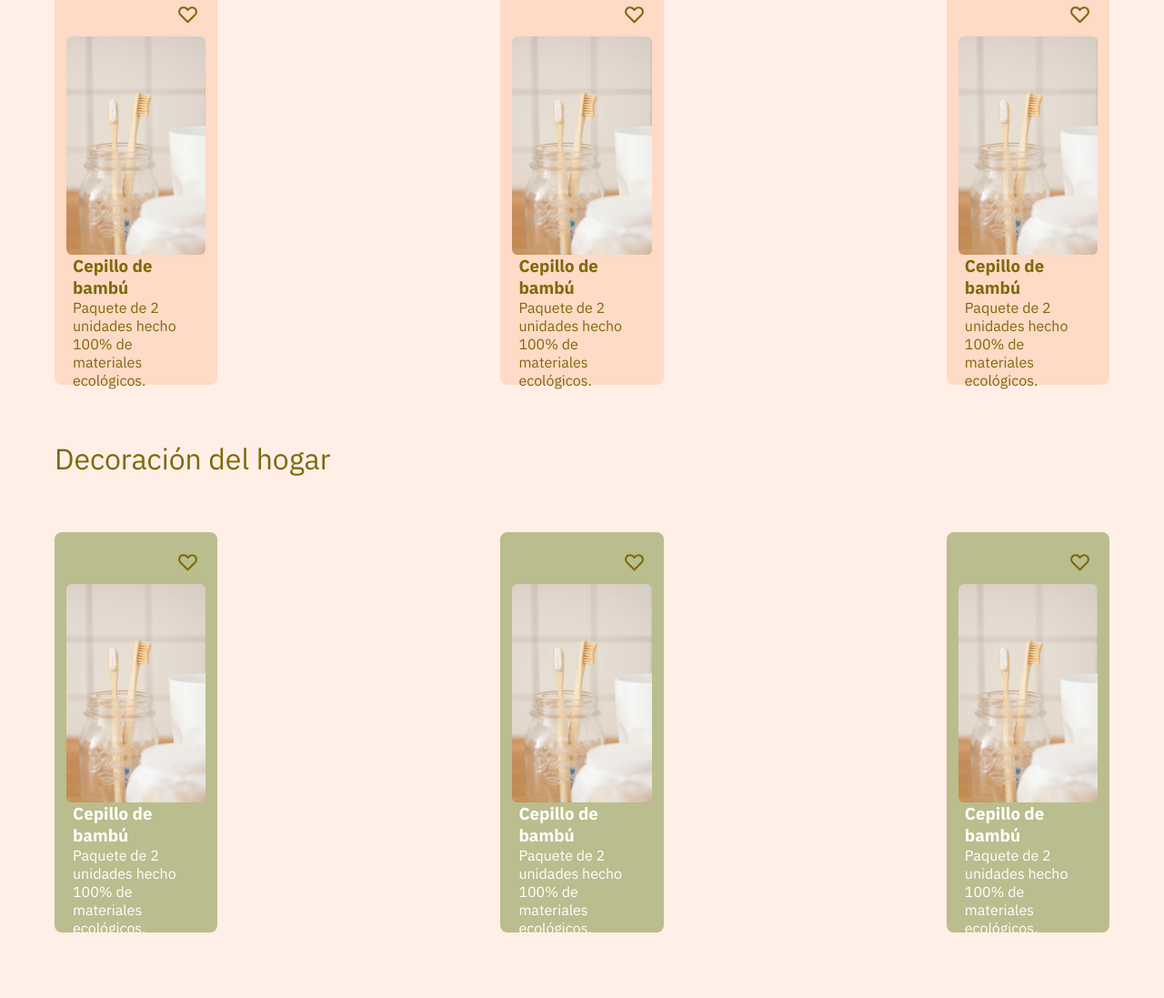
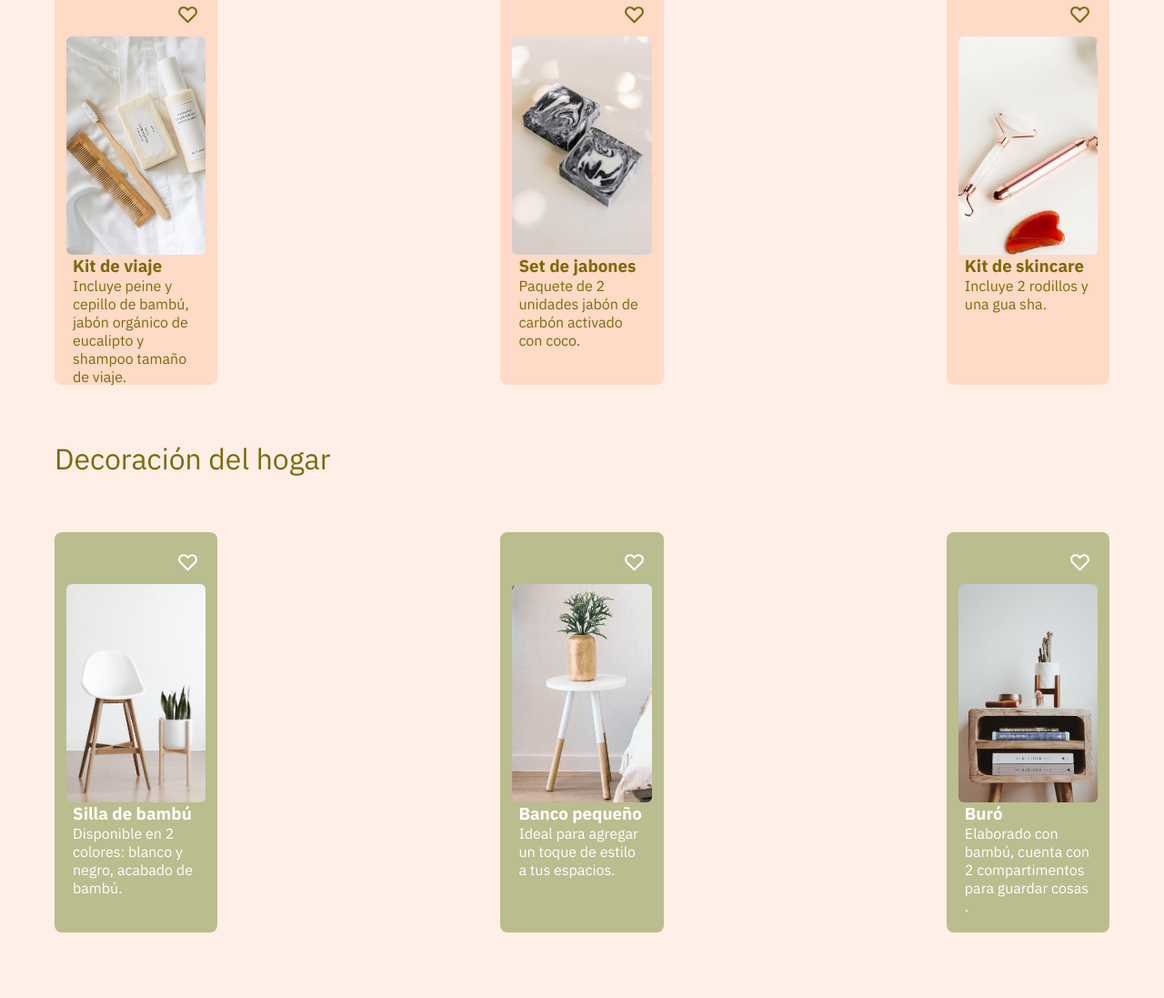
Before and after one commit to Linen220/Eco-store, a plain HTML site: page index.html in a window 1280 px wide. Shown: the part 1352-2449 px from the top of the page at 91% size. Drawn offline with Linux system fonts and the light colour scheme.

Commit message:
add style

```diff
--- a/index.html
+++ b/index.html
@@ -75,10 +75,10 @@
                             </svg>
                         </div>
                         <picture class="product-image">
-                            <img src="./assets/img/products/toothbrush.jpg" alt="">
+                            <img src="./assets/img/products/hand-cream.jpeg" alt="">
                         </picture>
-                        <h3>Cepillo de bambú</h3>
-                        <p>Paquete de 2 unidades hecho 100% de materiales ecológicos.</p>
+                        <h3>Crema para manos</h3>
+                        <p>Crema hidratante con eucalipto ayuda al cuidado de la piel.</p>
                     </div>
                     <div class="product-card">
                         <div class="icon">
@@ -87,10 +87,10 @@
                             </svg>
                         </div>
                         <picture class="product-image">
-                            <img src="./assets/img/products/toothbrush.jpg" alt="">
+                            <img src="./assets/img/products/serum.jpg" alt="">
                         </picture>
-                        <h3>Cepillo de bambú</h3>
-                        <p>Paquete de 2 unidades hecho 100% de materiales ecológicos.</p>
+                        <h3>Serum hidratante</h3>
+                        <p>Sérum hecho a base de extractos naturales y ácido hialurónico.</p>
                     </div>
                     <div class="product-card">
                         <div class="icon">
@@ -99,10 +99,10 @@
                             </svg>
                         </div>
                         <picture class="product-image">
-                            <img src="./assets/img/products/toothbrush.jpg" alt="">
+                            <img src="./assets/img/products/organic-kit.jpg" alt="">
                         </picture>
-                        <h3>Cepillo de bambú</h3>
-                        <p>Paquete de 2 unidades hecho 100% de materiales ecológicos.</p>
+                        <h3>Kit de viaje</h3>
+                        <p>Incluye peine y cepillo de bambú, jabón orgánico de eucalipto y shampoo tamaño de viaje.</p>
                     </div>
                     <div class="product-card">
                         <div class="icon">
@@ -111,10 +111,10 @@
                             </svg>
                         </div>
                         <picture class="product-image">
-                            <img src="./assets/img/products/toothbrush.jpg" alt="">
+                            <img src="./assets/img/products/organic-soap.jpg" alt="">
                         </picture>
-                        <h3>Cepillo de bambú</h3>
-                        <p>Paquete de 2 unidades hecho 100% de materiales ecológicos.</p>
+                        <h3>Set de jabones</h3>
+                        <p>Paquete de 2 unidades jabón de carbón activado con coco.</p>
                     </div>
                     <div class="product-card">
                         <div class="icon">
@@ -123,10 +123,10 @@
                             </svg>
                         </div>
                         <picture class="product-image">
-                            <img src="./assets/img/products/toothbrush.jpg" alt="">
+                            <img src="./assets/img/products/guasha-kit.jpg" alt="">
                         </picture>
-                        <h3>Cepillo de bambú</h3>
-                        <p>Paquete de 2 unidades hecho 100% de materiales ecológicos.</p>
+                        <h3>Kit de skincare</h3>
+                        <p>Incluye 2 rodillos y una gua sha.</p>
                     </div>
                 </div>
             </div>
@@ -136,73 +136,109 @@
                     <div class="product-card">
                         <div class="icon">
                             <svg alt="heart icon" class="nav-img" width="30" height="30" viewBox="0 0 24 24" fill="none" xmlns="http://www.w3.org/2000/svg">
-                                <path d="M3.34255 7.7779C3.5687 7.23194 3.90017 6.73586 4.31804 6.31799C4.7359 5.90012 5.23198 5.56865 5.77795 5.3425C6.32392 5.11635 6.90909 4.99995 7.50004 4.99995C8.09099 4.99995 8.67616 5.11635 9.22213 5.3425C9.7681 5.56865 10.2642 5.90012 10.682 6.31799L12 7.63599L13.318 6.31799C14.162 5.47407 15.3066 4.99997 16.5 4.99997C17.6935 4.99997 18.8381 5.47407 19.682 6.31799C20.526 7.16191 21.0001 8.30651 21.0001 9.49999C21.0001 10.6935 20.526 11.8381 19.682 12.682L12 20.364L4.31804 12.682C3.90017 12.2641 3.5687 11.7681 3.34255 11.2221C3.1164 10.6761 3 10.0909 3 9.49999C3 8.90904 3.1164 8.32387 3.34255 7.7779Z" stroke="#7C6A0A" stroke-width="2" stroke-linecap="round" stroke-linejoin="round"/>
+                                <path d="M3.34255 7.7779C3.5687 7.23194 3.90017 6.73586 4.31804 6.31799C4.7359 5.90012 5.23198 5.56865 5.77795 5.3425C6.32392 5.11635 6.90909 4.99995 7.50004 4.99995C8.09099 4.99995 8.67616 5.11635 9.22213 5.3425C9.7681 5.56865 10.2642 5.90012 10.682 6.31799L12 7.63599L13.318 6.31799C14.162 5.47407 15.3066 4.99997 16.5 4.99997C17.6935 4.99997 18.8381 5.47407 19.682 6.31799C20.526 7.16191 21.0001 8.30651 21.0001 9.49999C21.0001 10.6935 20.526 11.8381 19.682 12.682L12 20.364L4.31804 12.682C3.90017 12.2641 3.5687 11.7681 3.34255 11.2221C3.1164 10.6761 3 10.0909 3 9.49999C3 8.90904 3.1164 8.32387 3.34255 7.7779Z" stroke="#FFFFF" stroke-width="2" stroke-linecap="round" stroke-linejoin="round"/>
                             </svg>
                         </div>
                         <picture class="product-image">
-                            <img src="./assets/img/products/toothbrush.jpg" alt="">
+                            <img src="./assets/img/furniture/wood-chair.jpg" alt="">
                         </picture>
-                        <h3>Cepillo de bambú</h3>
+                        <h3>Silla de bambú</h3>
+                        <p>Disponible en 2 colores: blanco y negro, acabado de bambú.</p>
+                    </div>
+                    <div class="product-card">
+                        <div class="icon">
+                            <svg alt="heart icon" class="nav-img" width="30" height="30" viewBox="0 0 24 24" fill="none" xmlns="http://www.w3.org/2000/svg">
+                                <path d="M3.34255 7.7779C3.5687 7.23194 3.90017 6.73586 4.31804 6.31799C4.7359 5.90012 5.23198 5.56865 5.77795 5.3425C6.32392 5.11635 6.90909 4.99995 7.50004 4.99995C8.09099 4.99995 8.67616 5.11635 9.22213 5.3425C9.7681 5.56865 10.2642 5.90012 10.682 6.31799L12 7.63599L13.318 6.31799C14.162 5.47407 15.3066 4.99997 16.5 4.99997C17.6935 4.99997 18.8381 5.47407 19.682 6.31799C20.526 7.16191 21.0001 8.30651 21.0001 9.49999C21.0001 10.6935 20.526 11.8381 19.682 12.682L12 20.364L4.31804 12.682C3.90017 12.2641 3.5687 11.7681 3.34255 11.2221C3.1164 10.6761 3 10.0909 3 9.49999C3 8.90904 3.1164 8.32387 3.34255 7.7779Z" stroke="#FFFFF" stroke-width="2" stroke-linecap="round" stroke-linejoin="round"/>
+                            </svg>
+                        </div>
+                        <picture class="product-image">
+                            <img src="./assets/img/furniture/small-table.jpeg" alt="">
+                        </picture>
+                        <h3>Banco pequeño</h3>
+                        <p>Ideal para agregar un toque de estilo a tus espacios.</p>
+                    </div>
+                    <div class="product-card">
+                        <div class="icon">
+                            <svg alt="heart icon" class="nav-img" width="30" height="30" viewBox="0 0 24 24" fill="none" xmlns="http://www.w3.org/2000/svg">
+                                <path d="M3.34255 7.7779C3.5687 7.23194 3.90017 6.73586 4.31804 6.31799C4.7359 5.90012 5.23198 5.56865 5.77795 5.3425C6.32392 5.11635 6.90909 4.99995 7.50004 4.99995C8.09099 4.99995 8.67616 5.11635 9.22213 5.3425C9.7681 5.56865 10.2642 5.90012 10.682 6.31799L12 7.63599L13.318 6.31799C14.162 5.47407 15.3066 4.99997 16.5 4.99997C17.6935 4.99997 18.8381 5.47407 19.682 6.31799C20.526 7.16191 21.0001 8.30651 21.0001 9.49999C21.0001 10.6935 20.526 11.8381 19.682 12.682L12 20.364L4.31804 12.682C3.90017 12.2641 3.5687 11.7681 3.34255 11.2221C3.1164 10.6761 3 10.0909 3 9.49999C3 8.90904 3.1164 8.32387 3.34255 7.7779Z" stroke="#FFFFF" stroke-width="2" stroke-linecap="round" stroke-linejoin="round"/>
+                            </svg>
+                        </div>
+                        <picture class="product-image">
+                            <img src="./assets/img/furniture/stand-table.jpg" alt="">
+                        </picture>
+                        <h3>Buró</h3>
+                        <p>Elaborado con bambú, cuenta con 2 compartimentos para guardar cosas .</p>
+                    </div>
+                    <div class="product-card">
+                        <div class="icon">
+                            <svg alt="heart icon" class="nav-img" width="30" height="30" viewBox="0 0 24 24" fill="none" xmlns="http://www.w3.org/2000/svg">
+                                <path d="M3.34255 7.7779C3.5687 7.23194 3.90017 6.73586 4.31804 6.31799C4.7359 5.90012 5.23198 5.56865 5.77795 5.3425C6.32392 5.11635 6.90909 4.99995 7.50004 4.99995C8.09099 4.99995 8.67616 5.11635 9.22213 5.3425C9.7681 5.56865 10.2642 5.90012 10.682 6.31799L12 7.63599L13.318 6.31799C14.162 5.47407 15.3066 4.99997 16.5 4.99997C17.6935 4.99997 18.8381 5.47407 19.682 6.31799C20.526 7.16191 21.0001 8.30651 21.0001 9.49999C21.0001 10.6935 20.526 11.8381 19.682 12.682L12 20.364L4.31804 12.682C3.90017 12.2641 3.5687 11.7681 3.34255 11.2221C3.1164 10.6761 3 10.0909 3 9.49999C3 8.90904 3.1164 8.32387 3.34255 7.7779Z" stroke="#FFFFF" stroke-width="2" stroke-linecap="round" stroke-linejoin="round"/>
+                            </svg>
+                        </div>
+                        <picture class="product-image">
+                            <img src="./assets/img/furniture/mueble.jpg" alt="">
+                        </picture>
+                        <h3>Cajonera</h3>
                         <p>Paquete de 2 unidades hecho 100% de materiales ecológicos.</p>
                     </div>
                     <div class="product-card">
                         <div class="icon">
                             <svg alt="heart icon" class="nav-img" width="30" height="30" viewBox="0 0 24 24" fill="none" xmlns="http://www.w3.org/2000/svg">
-                                <path d="M3.34255 7.7779C3.5687 7.23194 3.90017 6.73586 4.31804 6.31799C4.7359 5.90012 5.23198 5.56865 5.77795 5.3425C6.32392 5.11635 6.90909 4.99995 7.50004 4.99995C8.09099 4.99995 8.67616 5.11635 9.22213 5.3425C9.7681 5.56865 10.2642 5.90012 10.682 6.31799L12 7.63599L13.318 6.31799C14.162 5.47407 15.3066 4.99997 16.5 4.99997C17.6935 4.99997 18.8381 5.47407 19.682 6.31799C20.526 7.16191 21.0001 8.30651 21.0001 9.49999C21.0001 10.6935 20.526 11.8381 19.682 12.682L12 20.364L4.31804 12.682C3.90017 12.2641 3.5687 11.7681 3.34255 11.2221C3.1164 10.6761 3 10.0909 3 9.49999C3 8.90904 3.1164 8.32387 3.34255 7.7779Z" stroke="#7C6A0A" stroke-width="2" stroke-linecap="round" stroke-linejoin="round"/>
+                                <path d="M3.34255 7.7779C3.5687 7.23194 3.90017 6.73586 4.31804 6.31799C4.7359 5.90012 5.23198 5.56865 5.77795 5.3425C6.32392 5.11635 6.90909 4.99995 7.50004 4.99995C8.09099 4.99995 8.67616 5.11635 9.22213 5.3425C9.7681 5.56865 10.2642 5.90012 10.682 6.31799L12 7.63599L13.318 6.31799C14.162 5.47407 15.3066 4.99997 16.5 4.99997C17.6935 4.99997 18.8381 5.47407 19.682 6.31799C20.526 7.16191 21.0001 8.30651 21.0001 9.49999C21.0001 10.6935 20.526 11.8381 19.682 12.682L12 20.364L4.31804 12.682C3.90017 12.2641 3.5687 11.7681 3.34255 11.2221C3.1164 10.6761 3 10.0909 3 9.49999C3 8.90904 3.1164 8.32387 3.34255 7.7779Z" stroke="#FFFFF" stroke-width="2" stroke-linecap="round" stroke-linejoin="round"/>
                             </svg>
                         </div>
                         <picture class="product-image">
-                            <img src="./assets/img/products/toothbrush.jpg" alt="">
+                            <img src="./assets/img/furniture/mirror.jpg" alt="">
                         </picture>
-                        <h3>Cepillo de bambú</h3>
+                        <h3>Espejo de pared</h3>
                         <p>Paquete de 2 unidades hecho 100% de materiales ecológicos.</p>
                     </div>
                     <div class="product-card">
                         <div class="icon">
                             <svg alt="heart icon" class="nav-img" width="30" height="30" viewBox="0 0 24 24" fill="none" xmlns="http://www.w3.org/2000/svg">
-                                <path d="M3.34255 7.7779C3.5687 7.23194 3.90017 6.73586 4.31804 6.31799C4.7359 5.90012 5.23198 5.56865 5.77795 5.3425C6.32392 5.11635 6.90909 4.99995 7.50004 4.99995C8.09099 4.99995 8.67616 5.11635 9.22213 5.3425C9.7681 5.56865 10.2642 5.90012 10.682 6.31799L12 7.63599L13.318 6.31799C14.162 5.47407 15.3066 4.99997 16.5 4.99997C17.6935 4.99997 18.8381 5.47407 19.682 6.31799C20.526 7.16191 21.0001 8.30651 21.0001 9.49999C21.0001 10.6935 20.526 11.8381 19.682 12.682L12 20.364L4.31804 12.682C3.90017 12.2641 3.5687 11.7681 3.34255 11.2221C3.1164 10.6761 3 10.0909 3 9.49999C3 8.90904 3.1164 8.32387 3.34255 7.7779Z" stroke="#7C6A0A" stroke-width="2" stroke-linecap="round" stroke-linejoin="round"/>
+                                <path d="M3.34255 7.7779C3.5687 7.23194 3.90017 6.73586 4.31804 6.31799C4.7359 5.90012 5.23198 5.56865 5.77795 5.3425C6.32392 5.11635 6.90909 4.99995 7.50004 4.99995C8.09099 4.99995 8.67616 5.11635 9.22213 5.3425C9.7681 5.56865 10.2642 5.90012 10.682 6.31799L12 7.63599L13.318 6.31799C14.162 5.47407 15.3066 4.99997 16.5 4.99997C17.6935 4.99997 18.8381 5.47407 19.682 6.31799C20.526 7.16191 21.0001 8.30651 21.0001 9.49999C21.0001 10.6935 20.526 11.8381 19.682 12.682L12 20.364L4.31804 12.682C3.90017 12.2641 3.5687 11.7681 3.34255 11.2221C3.1164 10.6761 3 10.0909 3 9.49999C3 8.90904 3.1164 8.32387 3.34255 7.7779Z" stroke="#FFFFF" stroke-width="2" stroke-linecap="round" stroke-linejoin="round"/>
                             </svg>
                         </div>
                         <picture class="product-image">
-                            <img src="./assets/img/products/toothbrush.jpg" alt="">
+                            <img src="./assets/img/furniture/desk-lamp.jpg" alt="">
                         </picture>
-                        <h3>Cepillo de bambú</h3>
+                        <h3>Lámpara bambú</h3>
                         <p>Paquete de 2 unidades hecho 100% de materiales ecológicos.</p>
                     </div>
                     <div class="product-card">
                         <div class="icon">
                             <svg alt="heart icon" class="nav-img" width="30" height="30" viewBox="0 0 24 24" fill="none" xmlns="http://www.w3.org/2000/svg">
-                                <path d="M3.34255 7.7779C3.5687 7.23194 3.90017 6.73586 4.31804 6.31799C4.7359 5.90012 5.23198 5.56865 5.77795 5.3425C6.32392 5.11635 6.90909 4.99995 7.50004 4.99995C8.09099 4.99995 8.67616 5.11635 9.22213 5.3425C9.7681 5.56865 10.2642 5.90012 10.682 6.31799L12 7.63599L13.318 6.31799C14.162 5.47407 15.3066 4.99997 16.5 4.99997C17.6935 4.99997 18.8381 5.47407 19.682 6.31799C20.526 7.16191 21.0001 8.30651 21.0001 9.49999C21.0001 10.6935 20.526 11.8381 19.682 12.682L12 20.364L4.31804 12.682C3.90017 12.2641 3.5687 11.7681 3.34255 11.2221C3.1164 10.6761 3 10.0909 3 9.49999C3 8.90904 3.1164 8.32387 3.34255 7.7779Z" stroke="#7C6A0A" stroke-width="2" stroke-linecap="round" stroke-linejoin="round"/>
+                                <path d="M3.34255 7.7779C3.5687 7.23194 3.90017 6.73586 4.31804 6.31799C4.7359 5.90012 5.23198 5.56865 5.77795 5.3425C6.32392 5.11635 6.90909 4.99995 7.50004 4.99995C8.09099 4.99995 8.67616 5.11635 9.22213 5.3425C9.7681 5.56865 10.2642 5.90012 10.682 6.31799L12 7.63599L13.318 6.31799C14.162 5.47407 15.3066 4.99997 16.5 4.99997C17.6935 4.99997 18.8381 5.47407 19.682 6.31799C20.526 7.16191 21.0001 8.30651 21.0001 9.49999C21.0001 10.6935 20.526 11.8381 19.682 12.682L12 20.364L4.31804 12.682C3.90017 12.2641 3.5687 11.7681 3.34255 11.2221C3.1164 10.6761 3 10.0909 3 9.49999C3 8.90904 3.1164 8.32387 3.34255 7.7779Z" stroke="#FFFFF" stroke-width="2" stroke-linecap="round" stroke-linejoin="round"/>
                             </svg>
                         </div>
                         <picture class="product-image">
-                            <img src="./assets/img/products/toothbrush.jpg" alt="">
+                            <img src="./assets/img/furniture/stand.jpg" alt="">
                         </picture>
-                        <h3>Cepillo de bambú</h3>
+                        <h3>Mesita decorativa </h3>
                         <p>Paquete de 2 unidades hecho 100% de materiales ecológicos.</p>
                     </div>
                     <div class="product-card">
                         <div class="icon">
                             <svg alt="heart icon" class="nav-img" width="30" height="30" viewBox="0 0 24 24" fill="none" xmlns="http://www.w3.org/2000/svg">
-                                <path d="M3.34255 7.7779C3.5687 7.23194 3.90017 6.73586 4.31804 6.31799C4.7359 5.90012 5.23198 5.56865 5.77795 5.3425C6.32392 5.11635 6.90909 4.99995 7.50004 4.99995C8.09099 4.99995 8.67616 5.11635 9.22213 5.3425C9.7681 5.56865 10.2642 5.90012 10.682 6.31799L12 7.63599L13.318 6.31799C14.162 5.47407 15.3066 4.99997 16.5 4.99997C17.6935 4.99997 18.8381 5.47407 19.682 6.31799C20.526 7.16191 21.0001 8.30651 21.0001 9.49999C21.0001 10.6935 20.526 11.8381 19.682 12.682L12 20.364L4.31804 12.682C3.90017 12.2641 3.5687 11.7681 3.34255 11.2221C3.1164 10.6761 3 10.0909 3 9.49999C3 8.90904 3.1164 8.32387 3.34255 7.7779Z" stroke="#7C6A0A" stroke-width="2" stroke-linecap="round" stroke-linejoin="round"/>
+                                <path d="M3.34255 7.7779C3.5687 7.23194 3.90017 6.73586 4.31804 6.31799C4.7359 5.90012 5.23198 5.56865 5.77795 5.3425C6.32392 5.11635 6.90909 4.99995 7.50004 4.99995C8.09099 4.99995 8.67616 5.11635 9.22213 5.3425C9.7681 5.56865 10.2642 5.90012 10.682 6.31799L12 7.63599L13.318 6.31799C14.162 5.47407 15.3066 4.99997 16.5 4.99997C17.6935 4.99997 18.8381 5.47407 19.682 6.31799C20.526 7.16191 21.0001 8.30651 21.0001 9.49999C21.0001 10.6935 20.526 11.8381 19.682 12.682L12 20.364L4.31804 12.682C3.90017 12.2641 3.5687 11.7681 3.34255 11.2221C3.1164 10.6761 3 10.0909 3 9.49999C3 8.90904 3.1164 8.32387 3.34255 7.7779Z" stroke="#FFFFF" stroke-width="2" stroke-linecap="round" stroke-linejoin="round"/>
                             </svg>
                         </div>
                         <picture class="product-image">
-                            <img src="./assets/img/products/toothbrush.jpg" alt="">
+                            <img src="./assets/img/furniture/mini-table.jpg" alt="">
                         </picture>
-                        <h3>Cepillo de bambú</h3>
+                        <h3>Mesa de desayuno</h3>
                         <p>Paquete de 2 unidades hecho 100% de materiales ecológicos.</p>
                     </div>
                     <div class="product-card">
                         <div class="icon">
                             <svg alt="heart icon" class="nav-img" width="30" height="30" viewBox="0 0 24 24" fill="none" xmlns="http://www.w3.org/2000/svg">
-                                <path d="M3.34255 7.7779C3.5687 7.23194 3.90017 6.73586 4.31804 6.31799C4.7359 5.90012 5.23198 5.56865 5.77795 5.3425C6.32392 5.11635 6.90909 4.99995 7.50004 4.99995C8.09099 4.99995 8.67616 5.11635 9.22213 5.3425C9.7681 5.56865 10.2642 5.90012 10.682 6.31799L12 7.63599L13.318 6.31799C14.162 5.47407 15.3066 4.99997 16.5 4.99997C17.6935 4.99997 18.8381 5.47407 19.682 6.31799C20.526 7.16191 21.0001 8.30651 21.0001 9.49999C21.0001 10.6935 20.526 11.8381 19.682 12.682L12 20.364L4.31804 12.682C3.90017 12.2641 3.5687 11.7681 3.34255 11.2221C3.1164 10.6761 3 10.0909 3 9.49999C3 8.90904 3.1164 8.32387 3.34255 7.7779Z" stroke="#7C6A0A" stroke-width="2" stroke-linecap="round" stroke-linejoin="round"/>
+                                <path d="M3.34255 7.7779C3.5687 7.23194 3.90017 6.73586 4.31804 6.31799C4.7359 5.90012 5.23198 5.56865 5.77795 5.3425C6.32392 5.11635 6.90909 4.99995 7.50004 4.99995C8.09099 4.99995 8.67616 5.11635 9.22213 5.3425C9.7681 5.56865 10.2642 5.90012 10.682 6.31799L12 7.63599L13.318 6.31799C14.162 5.47407 15.3066 4.99997 16.5 4.99997C17.6935 4.99997 18.8381 5.47407 19.682 6.31799C20.526 7.16191 21.0001 8.30651 21.0001 9.49999C21.0001 10.6935 20.526 11.8381 19.682 12.682L12 20.364L4.31804 12.682C3.90017 12.2641 3.5687 11.7681 3.34255 11.2221C3.1164 10.6761 3 10.0909 3 9.49999C3 8.90904 3.1164 8.32387 3.34255 7.7779Z" stroke="#FFFFF" stroke-width="2" stroke-linecap="round" stroke-linejoin="round"/>
                             </svg>
                         </div>
                         <picture class="product-image">
-                            <img src="./assets/img/products/toothbrush.jpg" alt="">
+                            <img src="./assets/img/furniture/table.jpg" alt="">
                         </picture>
-                        <h3>Cepillo de bambú</h3>
+                        <h3>Mesa decorativa</h3>
                         <p>Paquete de 2 unidades hecho 100% de materiales ecológicos.</p>
                     </div>
                 </div>
```
